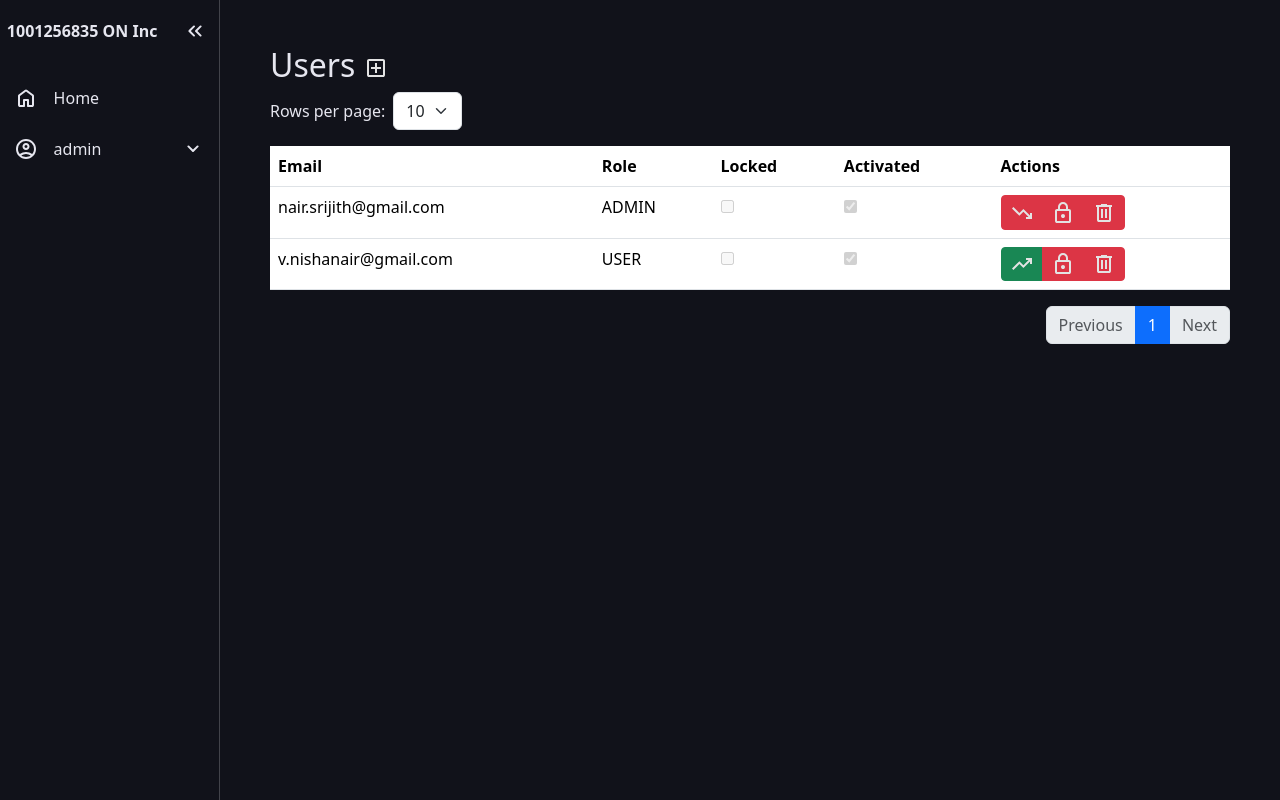
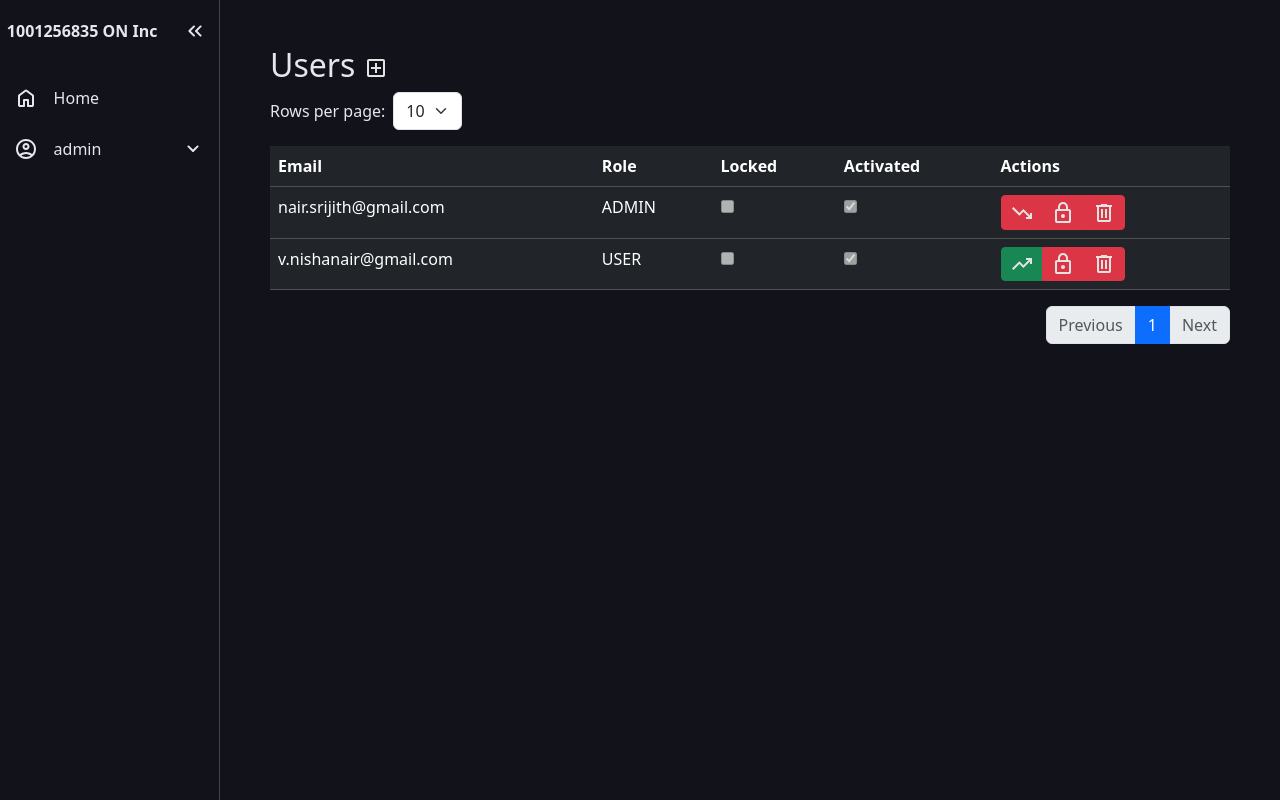
Before and after one commit to nairsrijith/aba-services-app, a Flask app: page /users/list in a window 1280 px wide. Run offline with Flask 3, Linux system fonts and the light colour scheme; a user stored in the database is signed in.

Commit message:
added dark scheme to tables in all list pages.

```diff
--- a/app/clients/templates/list.html
+++ b/app/clients/templates/list.html
@@ -16,7 +16,7 @@
             </select>
             <input type="hidden" name="page" value="{{ pagination.page }}">
         </form>
-        <table class="table table-hover">
+        <table class="table table-dark table-hover">
             <tbody>
                 <tr>
                     <th>Client's Name</th>
--- a/app/employees/templates/list_emp.html
+++ b/app/employees/templates/list_emp.html
@@ -17,7 +17,7 @@
             </select>
             <input type="hidden" name="page" value="{{ pagination.page }}">
         </form>
-        <table class="table table-hover">
+        <table class="table table-dark table-hover">
             <tbody>
                 <tr>
                     <th>Employee's Name</th>
--- a/app/interventions/templates/list_int.html
+++ b/app/interventions/templates/list_int.html
@@ -65,7 +65,7 @@
             <button type="submit" class="btn btn-danger mb-2" id="bulk-delete-btn" disabled onclick="return confirm('Delete selected sessions?')" title="Delete Selected Sessions">
                 <svg xmlns="http://www.w3.org/2000/svg" height="24px" viewBox="0 -960 960 960" width="24px" fill="#e3e3e3"><path d="M280-120q-33 0-56.5-23.5T200-200v-520h-40v-80h200v-40h240v40h200v80h-40v520q0 33-23.5 56.5T680-120H280Zm400-600H280v520h400v-520ZM360-280h80v-360h-80v360Zm160 0h80v-360h-80v360ZM280-720v520-520Z"/></svg>
             </button>
-            <table class="table table-hover">
+            <table class="table table-dark table-hover">
                 <thead>
                     <tr>
                         <th><input type="checkbox" id="select-all"></th>
--- a/app/invoices/templates/list_invoices.html
+++ b/app/invoices/templates/list_invoices.html
@@ -7,7 +7,7 @@
                 <svg xmlns="http://www.w3.org/2000/svg" height="24px" viewBox="0 -960 960 960" width="24px" fill="#e3e3e3"><path d="M440-280h80v-160h160v-80H520v-160h-80v160H280v80h160v160ZM200-120q-33 0-56.5-23.5T120-200v-560q0-33 23.5-56.5T200-840h560q33 0 56.5 23.5T840-760v560q0 33-23.5 56.5T760-120H200Zm0-80h560v-560H200v560Zm0-560v560-560Z"/></svg>
             </a>
         </h2>
-        <table class="table table-hover">
+        <table class="table table-dark table-hover">
             <thead>
                 <tr>
                     <th>Invoice Number</th>
--- a/app/static/css/style.css
+++ b/app/static/css/style.css
@@ -5,7 +5,7 @@
   --hover-clr: #222533;
   --text-clr: #e6e6ef;
   --accent-clr: #b9bbff;
-  --accent-back-clr: #1f2447;
+  --accent-back-clr: #272836;
   --secondary-text-clr: #b0b3c1;
 }
 *{
@@ -57,7 +57,6 @@ body{
 }
 #sidebar ul li.active a{
   color: var(--accent-clr);
-  background-color: var(--accent-back-clr);
 
   svg{
     fill: var(--accent-clr);
--- a/app/users/templates/list_user.html
+++ b/app/users/templates/list_user.html
@@ -16,7 +16,7 @@
             </select>
             <input type="hidden" name="page" value="{{ pagination.page }}">
         </form>
-        <table class="table table-hover">
+        <table class="table table-dark table-hover">
             <tbody>
                 <tr>
                     <th>Email</th>
```
